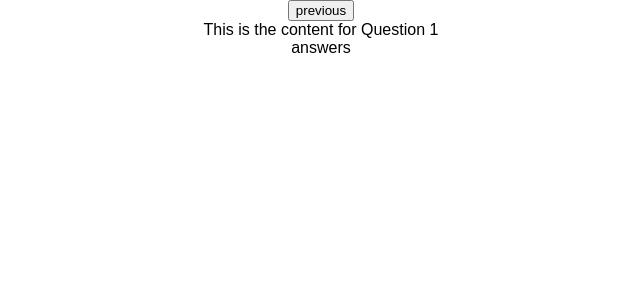
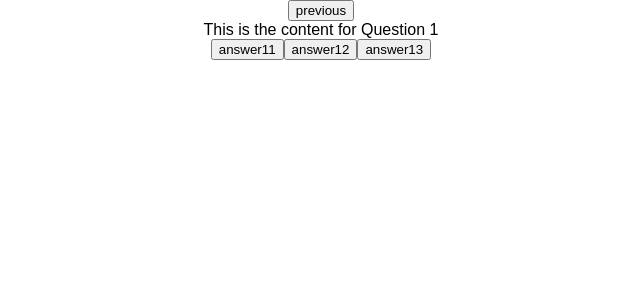
Before and after one commit to superdtx/questions-wizard, a React (Create React App) app: page / in a window 1280 px wide. Shown: the top 300 px of the page, without its empty margins (319-959 px from the left). Built offline with nearby package versions, Linux system fonts and the light colour scheme.

Commit message:
pass answer and refactor

```diff
--- a/src/App.js
+++ b/src/App.js
@@ -19,19 +19,24 @@ class App extends Component {
             })
         }
     }
+    findCurrentQuestionContent(){
+        const {questionData} = this.props;
+        const {currentQuestionId} = this.state;
+        return questionData.find(qd => qd.id === currentQuestionId).content;
+    }
+
+    getCurrentAnswers(){
+        const {questionData} = this.props;
+        const {currentQuestionId} = this.state;
+        return questionData.find(qd => qd.id === currentQuestionId).answers;
+    }
+
     render() {
-        const {questionData} = this.props;
-        console.log(this.props);
-        console.log(this.state);
-        const {currentQuestionId} = this.state;
-        console.log(currentQuestionId);
-        const currentQuestion = questionData.find(qd => qd.id = currentQuestionId);
-        console.log(currentQuestion);
         return (
-            <div className="App">
-                <Header/>
-                <Question content={currentQuestion.content}/>
-                <AnswerPanel/>
+        <div className="App">
+            <Header/>
+            <Question content={this.findCurrentQuestionContent()} />
+            <AnswerPanel answers ={this.getCurrentAnswers()}/>
             </div>
         );
     }
--- a/src/components/AnswersPanel.js
+++ b/src/components/AnswersPanel.js
@@ -8,7 +8,13 @@ import React, {Component} from 'react';
 
         return (
             <div>
-                answers
+                {
+                props.answers.map(a => {
+                    return (
+                        <button>{a.answer}</button>
+                    )
+                })
+                }
             </div>
         )
         };
```
